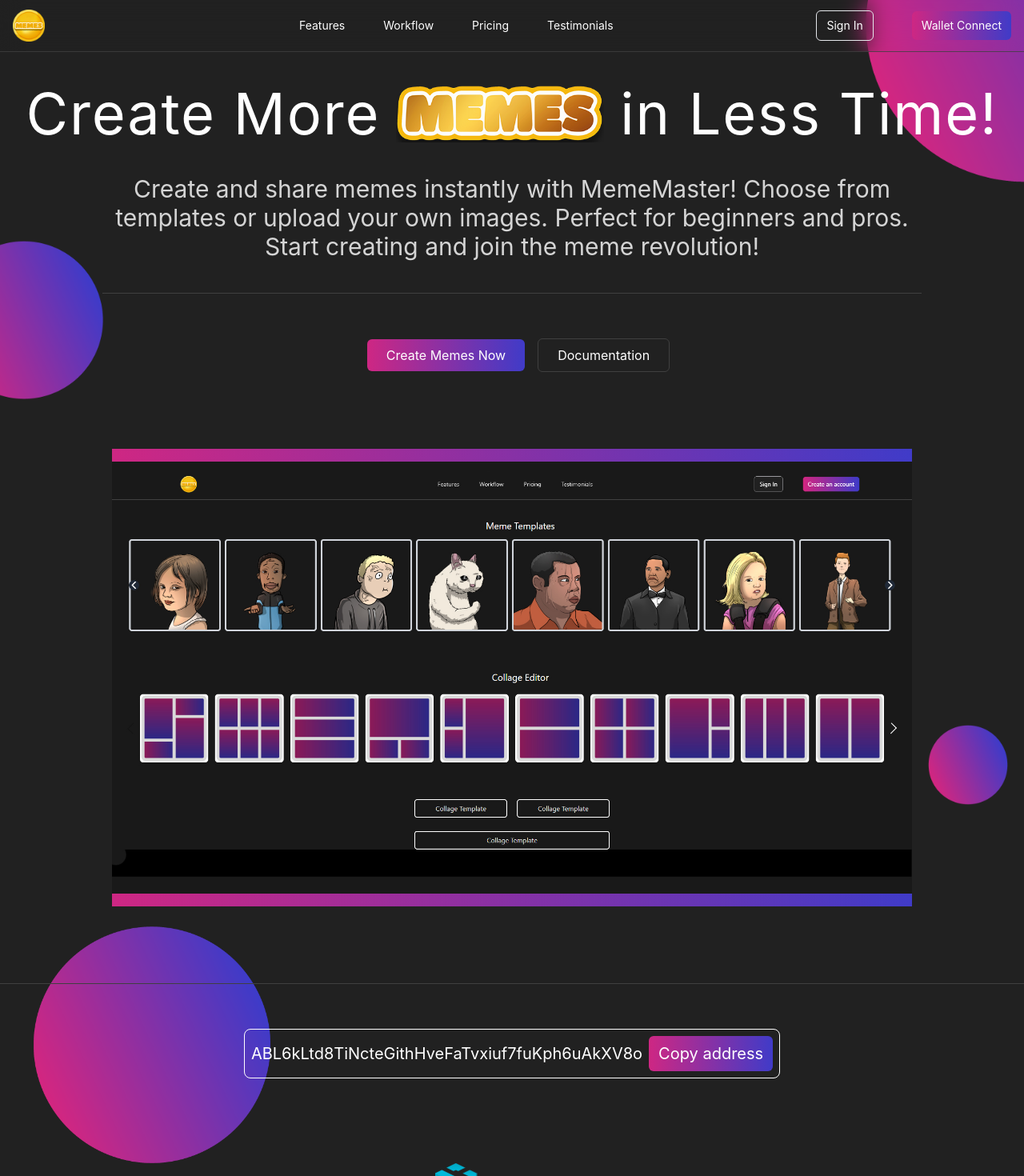
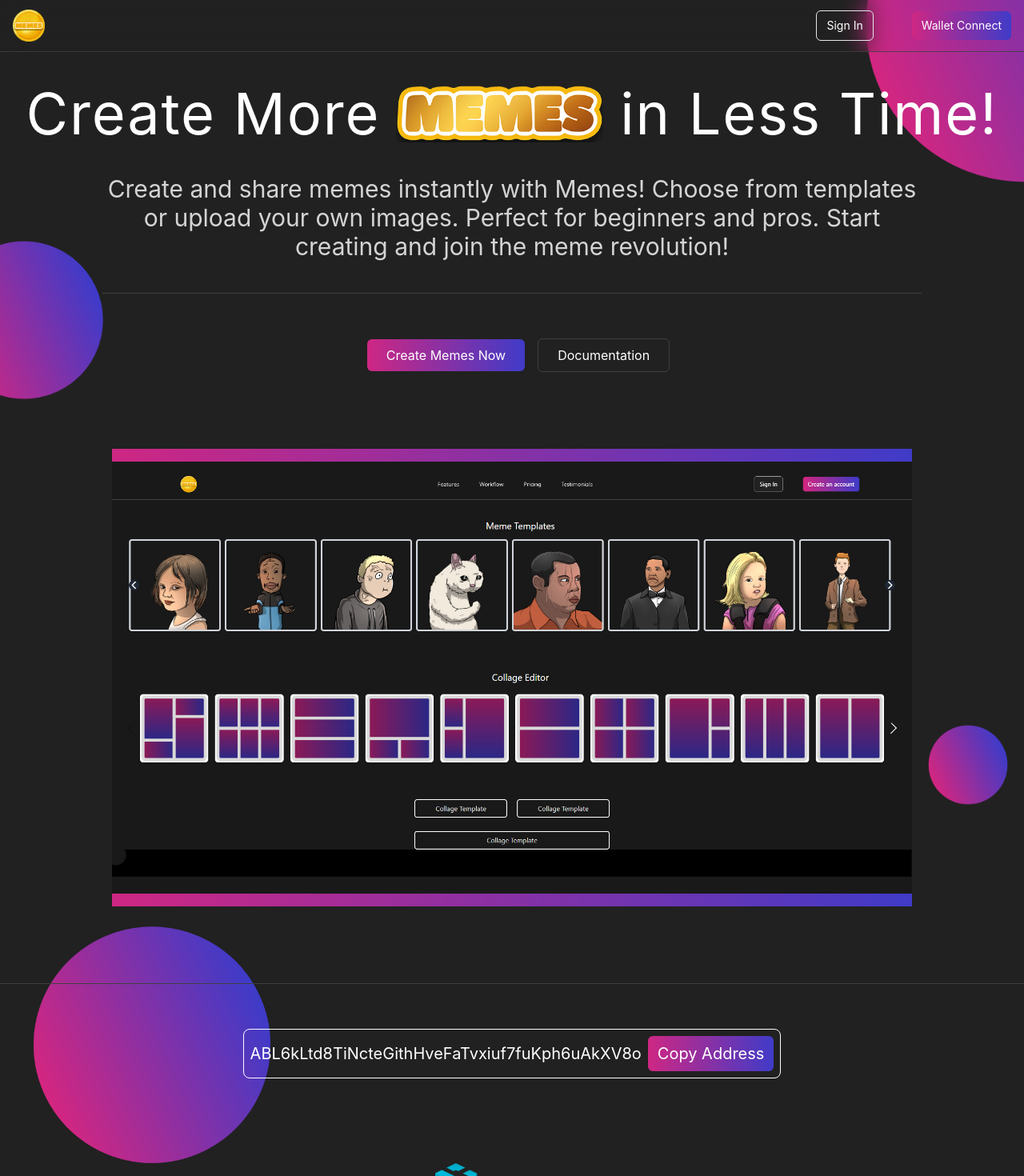
Before and after one commit to diduladishan/collage-test-project, a React (Vite) app: page / in a window 1280 px wide. Shown: the top 1470 px of the page at 80% size. Built offline with nearby package versions, Linux system fonts and the light colour scheme.

Commit message:
Update the hero section text and the styles of the custom meme editor template

```diff
--- a/src/components/CopyButton/CopyButton.jsx
+++ b/src/components/CopyButton/CopyButton.jsx
@@ -37,7 +37,7 @@ const CopyButton = ({ textToCopy }) => {
         onClick={copyToClipboard}
         className="rounded-md bg-gradient-to-r from-[#ce2783] to-[#403bc8] px-3 py-2"
       >
-         {copySuccess? 'Copied':'Copy address'}
+        {copySuccess ? "Copied" : "Copy Address"}
       </button>
       {/* {copySuccess && (
         <span className="font-medium text-white">{copySuccess}</span>
--- a/src/components/Hero.jsx
+++ b/src/components/Hero.jsx
@@ -31,9 +31,9 @@ const HeroSection = () => {
   lg:mr-10 lg:max-w-4xl lg:text-2xl xl:ml-12 xl:mr-12
   xl:max-w-5xl xl:text-3xl"
         >
-          Create and share memes instantly with MemeMaster! Choose from
-          templates or upload your own images. Perfect for beginners and pros.
-          Start creating and join the meme revolution!
+          Create and share memes instantly with Memes! Choose from templates or
+          upload your own images. Perfect for beginners and pros. Start creating
+          and join the meme revolution!
           <footer className="mt-6 border-t border-neutral-700 sm:mt-8 md:mt-10"></footer>
         </p>
         <div className="my-6 flex flex-col items-center justify-center sm:my-8 sm:flex-row md:my-10 lg:my-12 xl:my-14">
--- a/src/components/Meme-Generator/MemeEditor.jsx
+++ b/src/components/Meme-Generator/MemeEditor.jsx
@@ -363,9 +363,9 @@ const MemeEditor = () => {
                       defaultPosition={{ x: text.x, y: text.y }}
                       onStop={(e, data) => {
                         const updatedTexts = texts.map((t) =>
-                        t.id === text.id ? { ...t, x: data.x, y: data.y } : t
-                      );
-                      setTexts(updatedTexts);
+                          t.id === text.id ? { ...t, x: data.x, y: data.y } : t,
+                        )
+                        setTexts(updatedTexts)
                       }}
                     >
                       <div
@@ -381,7 +381,9 @@ const MemeEditor = () => {
                           fontStyle: text.fontStyle,
                           cursor: "move",
                           border:
-                          text.id === selectedTextId ? "2px dotted #fff" : "none",
+                            text.id === selectedTextId
+                              ? "2px dotted #fff"
+                              : "none",
                         }}
                         onClick={() => handleSelectText(text.id)}
                       >
@@ -393,7 +395,9 @@ const MemeEditor = () => {
                     <Draggable
                       key={sticker.id}
                       defaultPosition={{ x: sticker.x, y: sticker.y }}
-                  onStop={(e, data) => handleStickerDrag(sticker.id, data.x, data.y)}
+                      onStop={(e, data) =>
+                        handleStickerDrag(sticker.id, data.x, data.y)
+                      }
                     >
                       <img
                         src={sticker.src}
@@ -427,8 +431,7 @@ const MemeEditor = () => {
 
                 {/* new section added here */}
 
-                <div className="mb-8 flex items-center justify-center">
-                  {" "}
+                {/* <div className="mb-8 flex items-center justify-center">
                   <div className="flex w-max flex-col items-center justify-center text-center">
                     <div className="mb-8 flex w-full items-center justify-center gap-6">
                       <p className="w-full cursor-pointer rounded-md border-2 border-white px-12 py-2">
@@ -444,7 +447,7 @@ const MemeEditor = () => {
                       Collage Template
                     </p>
                   </div>
-                </div>
+                </div> */}
               </div>
             )}
 
--- a/src/components/MemeTemplates/Template1.jsx
+++ b/src/components/MemeTemplates/Template1.jsx
@@ -172,7 +172,7 @@ const Template1 = () => {
                     : ", bg-[#fff] text-[#343434]"
                 } `}
               >
-                <FaUnderline />
+                <FaUnderline className="text-[#343434]" />
               </button>
             </div>
           </div>
--- a/src/components/MemeTemplates/Template2.jsx
+++ b/src/components/MemeTemplates/Template2.jsx
@@ -230,7 +230,7 @@ const Template2 = () => {
                     : ", bg-[#fff] text-[#343434]"
                 } `}
               >
-                <FaUnderline />
+                <FaUnderline className="text-[#343434]" />
               </button>
             </div>
           </div>
@@ -249,7 +249,7 @@ const Template2 = () => {
           <img
             src={selectedImage}
             alt="Uploaded"
-            className="h-auto w-full rounded shadow-md"
+            className="h-auto w-full rounded border-2 border-solid border-white shadow-md "
           />
           <div
             className="cursor-pointer bg-black bg-opacity-70 py-2 text-center text-xl text-white"
--- a/src/components/MemeTemplates/Template3.jsx
+++ b/src/components/MemeTemplates/Template3.jsx
@@ -213,7 +213,7 @@ const Template3 = () => {
                     : ", bg-[#fff] text-[#343434]"
                 } `}
               >
-                <FaUnderline />
+                <FaUnderline className="text-[#343434]" />
               </button>
             </div>
           </div>
--- a/src/components/Navbar.jsx
+++ b/src/components/Navbar.jsx
@@ -4,6 +4,7 @@ import Signin from "./Signin/Signin"
 import { Menu, X } from "lucide-react"
 import { useState } from "react"
 import { Outlet } from "react-router-dom"
+import { Link } from "react-router-dom"
 
 const Navbar = () => {
   const [mobileDrawerOpen, setMobileDrawerOpen] = useState(false)
@@ -22,15 +23,22 @@ const Navbar = () => {
         <div className="container relative mx-auto px-4 text-sm">
           <div className="flex items-center justify-between">
             <div className="flex flex-shrink-0 items-center">
-              <img className="mr-2 h-10 w-10" src={logo} alt="MEME_Generate" />
+              <Link to="/">
+                <img
+                  className="mr-2 h-10 w-10"
+                  src={logo}
+                  alt="MEME_Generate"
+                />
+              </Link>
+
               {/* <span className="text-xl tracking-tight">MEME_Generate</span> */}
             </div>
             <ul className="ml-14 hidden space-x-12 lg:flex">
-              {navItems.map((item, index) => (
+              {/* {navItems.map((item, index) => (
                 <li key={index}>
                   <a href={item.href}>{item.label}</a>
                 </li>
-              ))}
+              ))} */}
             </ul>
             <div className="hidden items-center justify-center space-x-12 lg:flex">
               <button
```
Lines whose indentation alone changed are shown as unchanged.
